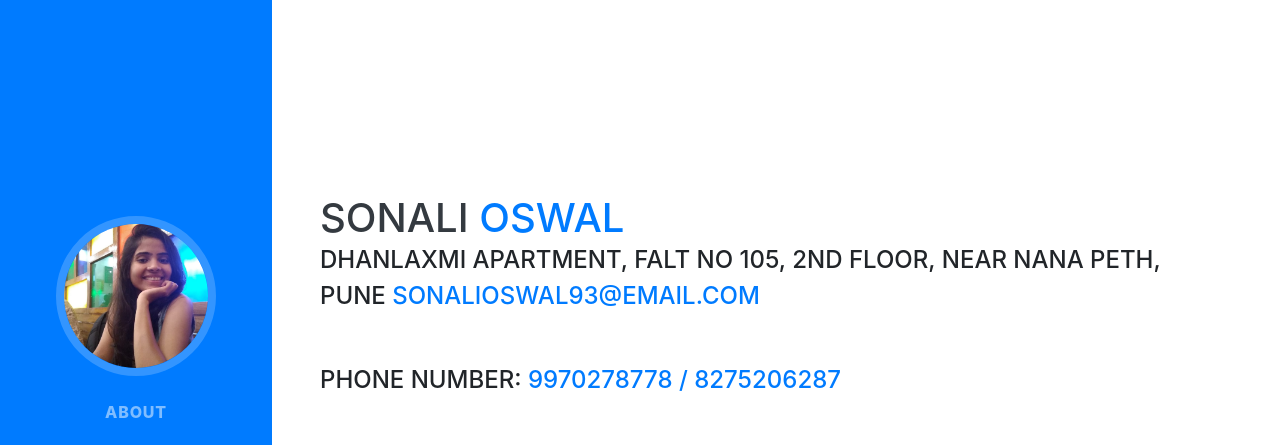
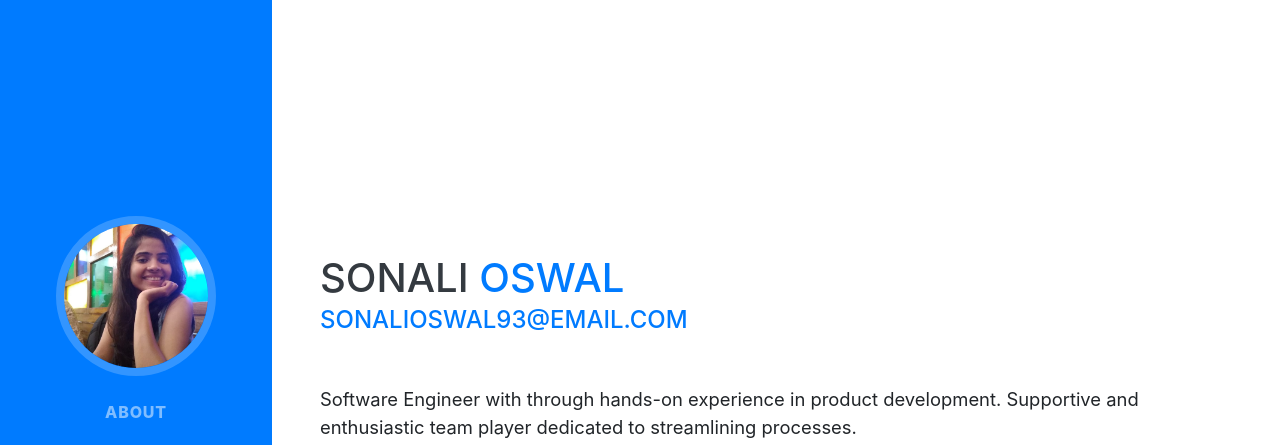
Before and after one commit to sonalioswal/portfolio, a website with bundled scripts: page index.html in a window 1280 px wide. Shown: the top 445 px of the page. Built offline with nearby package versions, Linux system fonts and the light colour scheme; a web font is replaced by a local one.

Commit message:
address and contact removed

```diff
--- a/index.html
+++ b/index.html
@@ -91,11 +91,7 @@
             <span class="text-primary">Oswal</span>
           </h1>
           <div class="subheading mb-5">
-            Dhanlaxmi Apartment, falt no 105, 2nd floor, near nana peth, Pune
             <a href="mailto:name@email.com">sonalioswal93@email.com</a>
-          </div>
-          <div class="subheading mb-5">
-            Phone Number: <span class="text-primary">9970278778 / 8275206287</span>
           </div>
           <p class="lead mb-5">
             Software Engineer with through hands-on experience in product
```
Also changed, not shown: 1 other file.
